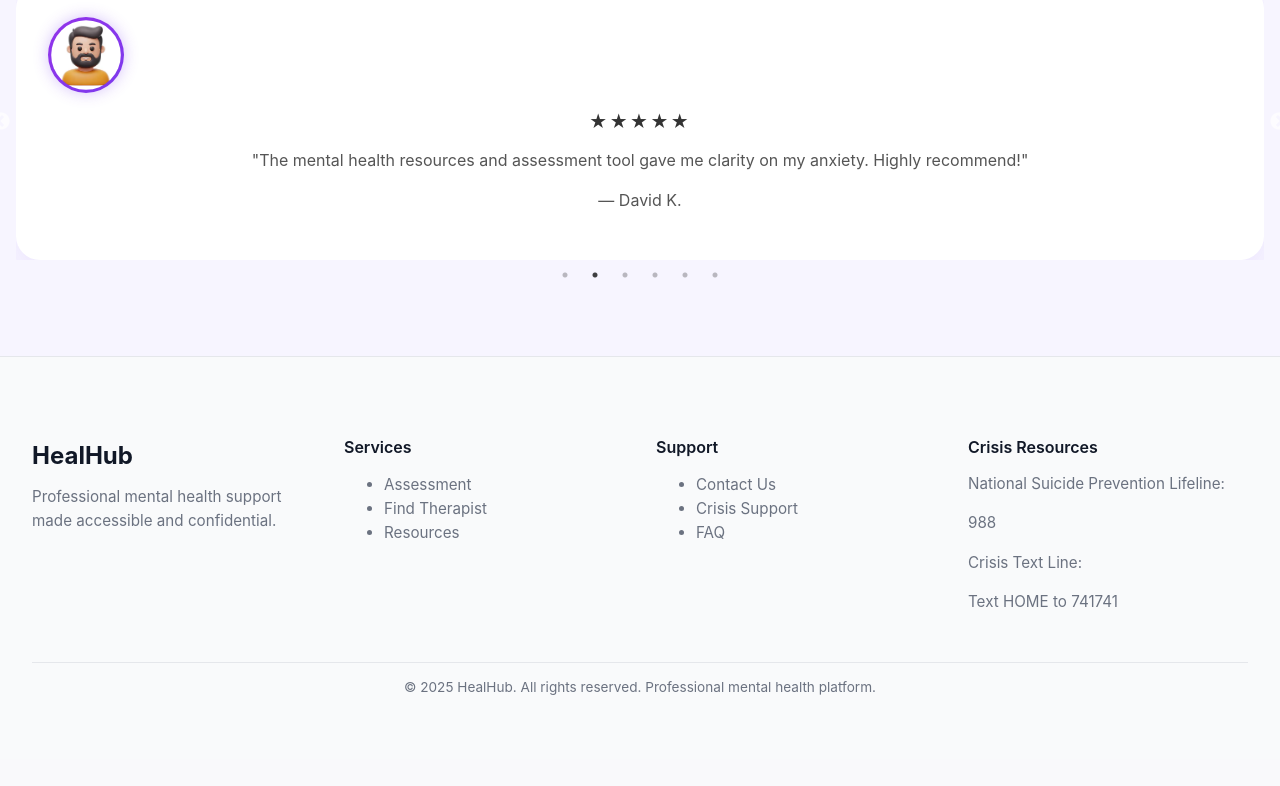
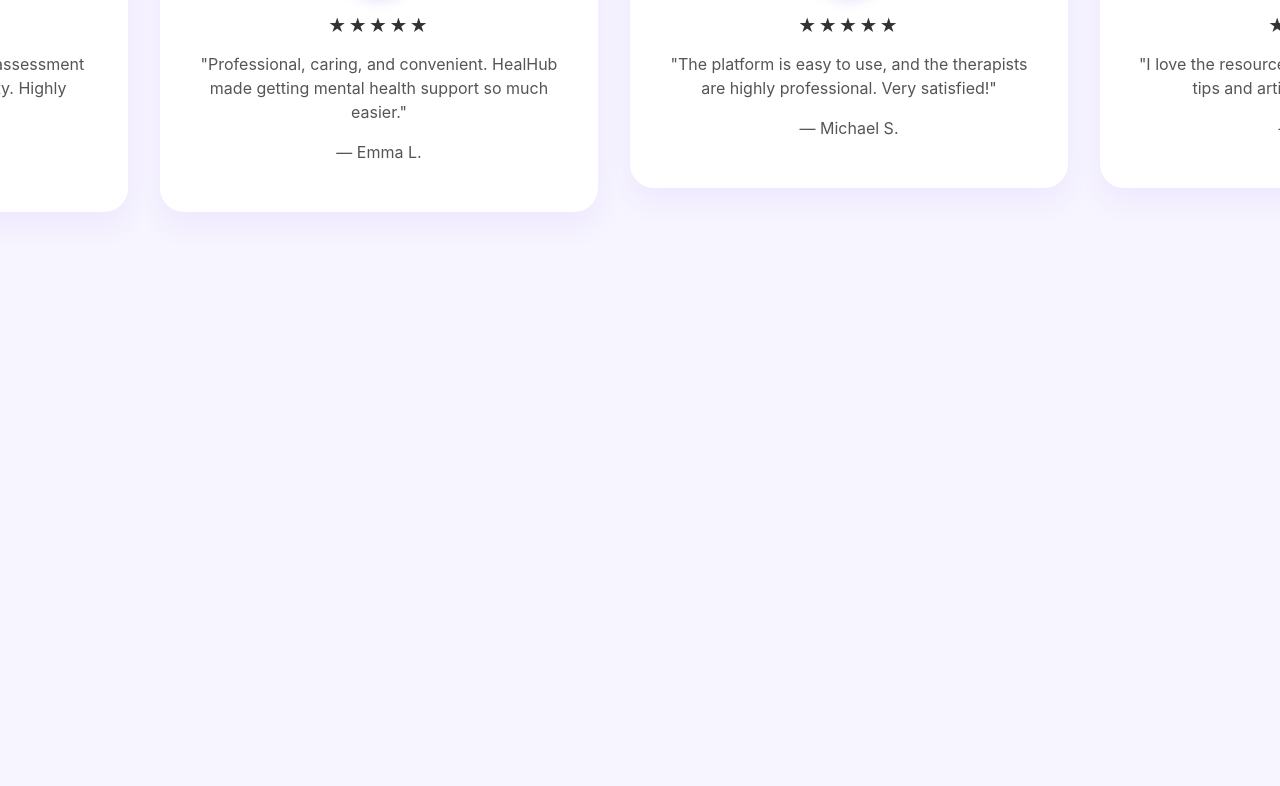
Before and after one commit to rutujarajgurav19/Healhub-therapy-, a React (Create React App) app: page /home in a window 1280 px wide. Shown: the part 2274-3060 px from the top of the page. Before the commit the page ends 3033 px from the top, so only its background shows below. Built offline with nearby package versions, Linux system fonts and the light colour scheme.

Commit message:
your message

```diff
--- a/src/Components/Home/Home.css
+++ b/src/Components/Home/Home.css
@@ -249,7 +249,8 @@
 .testimonials {
   position: relative;
   background: #f7f5ff;
-  padding: 6rem 1rem;
+  padding: 0 !important;
+  margin: 0 !important;
   overflow: hidden;
 }
 
@@ -259,7 +260,7 @@
   padding: 2rem;
   text-align: center;
   box-shadow: 0 12px 30px rgba(124, 58, 237, 0.08);
-  transition: transform 0.4s ease, box-shadow 0.4s ease;
+  transition: transform 0.9s ease, box-shadow 0.9s ease;
 }
 
 .testimonials .testimonial-card:hover {
@@ -267,12 +268,14 @@
   box-shadow: 0 25px 45px rgba(124, 58, 237, 0.2);
 }
 
+/* Avatar centered */
 .testimonials .avatar {
+  display: block;
+  margin: 0 auto 1rem auto;
   width: 70px;
   height: 70px;
   border-radius: 50%;
   object-fit: cover;
-  margin-bottom: 1rem;
   padding: 0.2rem;
   background: linear-gradient(135deg, #9333ea, #7c3aed);
   box-shadow: 0 0 15px rgba(124, 58, 237, 0.3);
@@ -288,6 +291,7 @@
   font-size: 1.1rem;
   font-weight: 700;
   margin-bottom: 0.2rem;
+  color: #1f1f1f;
 }
 
 .testimonials p {
@@ -301,6 +305,15 @@
   margin-right: 2px;
 }
 
+/* slick spacing for multiple slides */
+.testimonials .slick-slide {
+  padding: 0 1rem;
+}
+
+.testimonials .slick-list {
+  margin: 0 -1rem;
+}
+
 @media (max-width: 1024px) {
   .testimonials .slick-slide {
     padding: 0 0.5rem;
@@ -312,7 +325,6 @@
     padding: 1.5rem;
   }
 }
-
 
 /* ===== CTA Section ===== */
 .ready {
@@ -430,8 +442,9 @@
 
 /* Footer Wrapper */
 .footer {
-  background: #f9fafb; /* same bg as Why Choose */
-  padding: 4rem 2rem;
+  background: #f9fafb;
+  padding: 0 2rem 2rem;
+  margin-top: 0;
   border-top: 1px solid #e5e7eb;
 }
 
--- a/src/Components/Home/Home.js
+++ b/src/Components/Home/Home.js
@@ -63,24 +63,15 @@
   ];
 
   const settings = {
-    dots: true,
     infinite: true,
-    speed: 500,
-    slidesToShow: 3,
-    slidesToScroll: 1,
+    speed: 600,
+    slidesToShow: 3,     // show 3 testimonials at once
+    slidesToScroll: 1,   // move 1 at a time
     autoplay: true,
-    autoplaySpeed: 3000,
-    fade: true,
-    cssEase: "linear",
+    autoplaySpeed: 2500, // delay before next slide
     responsive: [
-      {
-        breakpoint: 1024,
-        settings: { slidesToShow: 2 }
-      },
-      {
-        breakpoint: 640,
-        settings: { slidesToShow: 1 }
-      }
+      { breakpoint: 1024, settings: { slidesToShow: 2, slidesToScroll: 1 } },
+      { breakpoint: 640, settings: { slidesToShow: 1, slidesToScroll: 1 } }
     ]
   };
 
@@ -184,7 +175,7 @@
 </section>
 
 
-    <section className="testimonials py-20 px-4">
+    <section className="testimonials px-4">
   <div className="container mx-auto text-center">
     <h2 className="text-4xl font-bold mb-12">What Our Users Say</h2>
     <Slider {...settings}>
@@ -199,10 +190,16 @@
             <h3 className="text-lg font-semibold mb-1">{testimonial.headline}</h3>
             <p className="text-sm text-purple-600 mb-2">{testimonial.role}</p>
             <div className="flex justify-center mb-4">
-              {[...Array(testimonial.rating)].map((_, i) => (
-                <span key={i} className="text-yellow-400 text-xl">★</span>
-              ))}
-            </div>
+  {[...Array(5)].map((_, i) => (
+    <span
+      key={i}
+      className={`text-xl ${i < testimonial.rating ? 'text-yellow-400' : 'text-gray-300'}`}
+    >
+      ★
+    </span>
+  ))}
+</div>
+
             <p className="text-gray-700 italic mb-4">"{testimonial.text}"</p>
             <p className="font-semibold text-gray-900">— {testimonial.name}</p>
             <p className="text-gray-500 text-sm mt-2">{testimonial.location}</p>
```
